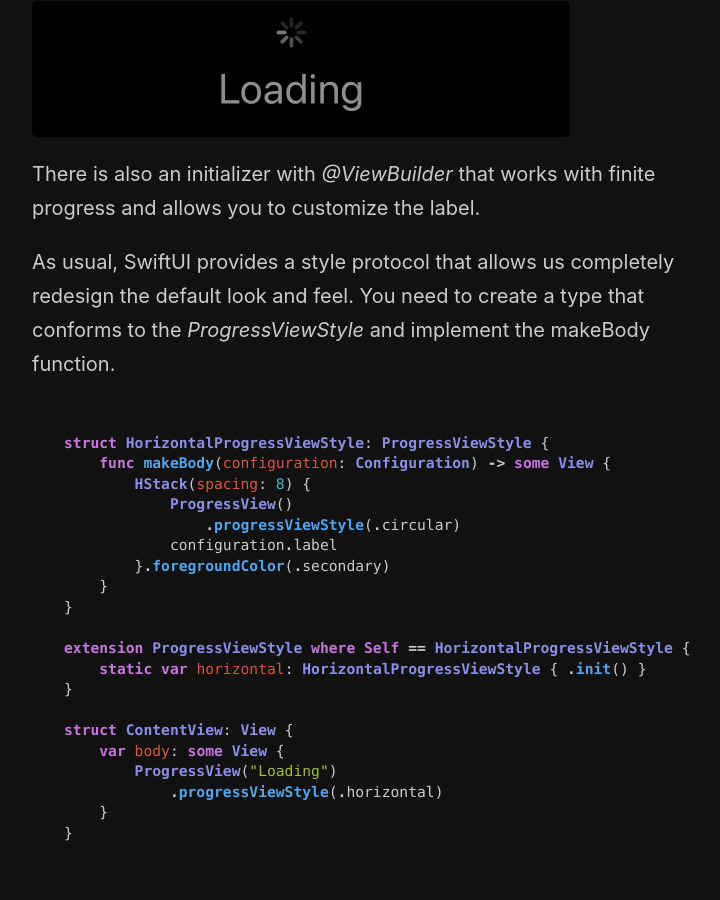
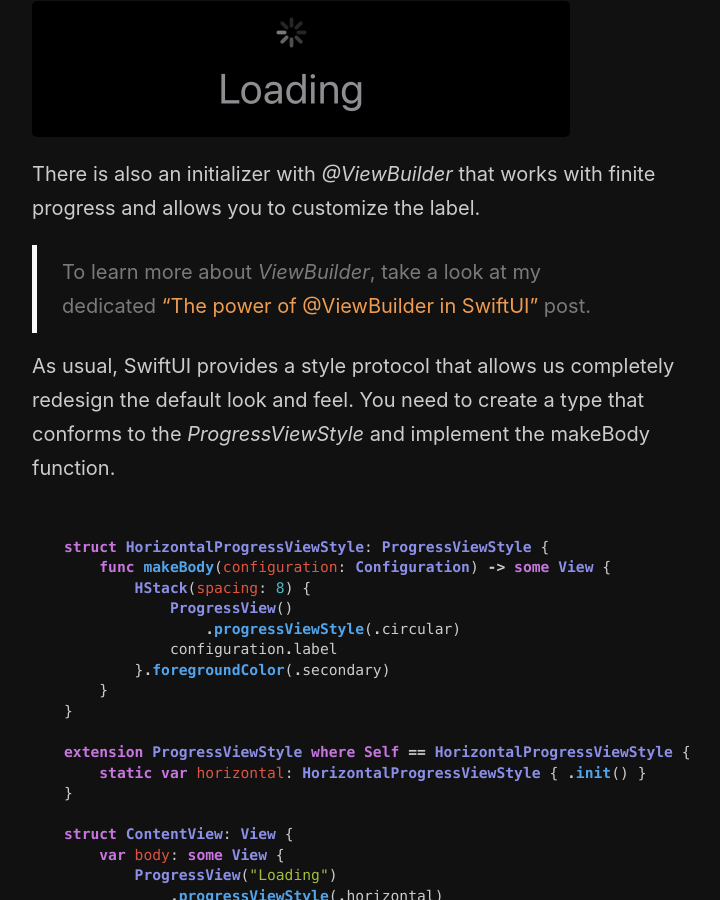
Before and after one commit to mecid/mecid.github.io, a Jekyll site: the page built from _posts/2021-11-25-mastering-progressview-in-swiftui.md, in a window 1280 px wide and 900 px high, scrolled down 2530 px. Shown: the whole window, without its empty margins (258-978 px from the left). Built offline with Jekyll 4.4.1, drawn with Linux system fonts in a browser that asks for light colours.

Commit message:
reference added to progress view post

```diff
--- a/_posts/2021-11-25-mastering-progressview-in-swiftui.md
+++ b/_posts/2021-11-25-mastering-progressview-in-swiftui.md
@@ -67,6 +67,7 @@ struct ContentView: View {
 
 There is also an initializer with *@ViewBuilder* that works with finite progress and allows you to customize the label.
 
+> To learn more about *ViewBuilder*, take a look at my dedicated ["The power of @ViewBuilder in SwiftUI"](/2019/12/18/the-power-of-viewbuilder-in-swiftui/) post.
 
 As usual, SwiftUI provides a style protocol that allows us completely redesign the default look and feel. You need to create a type that conforms to the *ProgressViewStyle* and implement the makeBody function.
 
```
